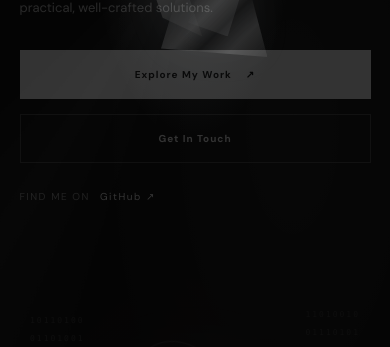
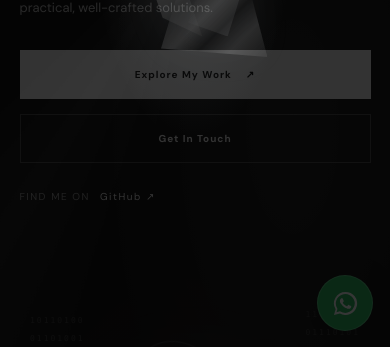
Before and after one commit to VolKira17/victor-portfolio, a plain HTML site: page index.html in a window 390 px wide. Shown: the part 495-842 px from the top of the page. Drawn offline with Linux system fonts and the light colour scheme.

Commit message:
Style responsive floating WhatsApp contact button

```diff
--- a/css/style.css
+++ b/css/style.css
@@ -2229,3 +2229,41 @@ button:focus-visible {
     .tolab-preview-body { gap: 15px; }
     .tolab-preview-body .tolab-wordmark { font-size: clamp(2.1rem, 9vw, 2.8rem); }
 }
+
+
+/* Floating WhatsApp contact shortcut */
+.whatsapp-float {
+    position: fixed;
+    right: 26px;
+    bottom: 26px;
+    z-index: 999;
+    display: inline-flex;
+    align-items: center;
+    justify-content: center;
+    gap: 10px;
+    min-width: 58px;
+    height: 58px;
+    padding: 0 17px;
+    border: 1px solid rgba(255,255,255,.22);
+    border-radius: 999px;
+    background: #20b95a;
+    color: #fff;
+    box-shadow: 0 8px 28px rgba(0,0,0,.38);
+    text-decoration: none;
+    transition: transform .2s ease, background .2s ease, box-shadow .2s ease;
+}
+.whatsapp-float svg { display: block; width: 29px; height: 29px; flex: 0 0 auto; }
+.whatsapp-float-label { font-size: .82rem; font-weight: 600; white-space: nowrap; }
+.whatsapp-float:hover {
+    transform: translateY(-3px);
+    background: #169e49;
+    box-shadow: 0 12px 32px rgba(0,0,0,.45);
+}
+.whatsapp-float:focus-visible { outline: 3px solid #fff; outline-offset: 4px; }
+@media (max-width: 600px) {
+    .whatsapp-float { right: 17px; bottom: 18px; width: 56px; min-width: 56px; height: 56px; padding: 0; }
+    .whatsapp-float-label { position: absolute; width: 1px; height: 1px; overflow: hidden; clip: rect(0,0,0,0); white-space: nowrap; }
+}
+@media (prefers-reduced-motion: reduce) {
+    .whatsapp-float { transition: none; }
+}
```
